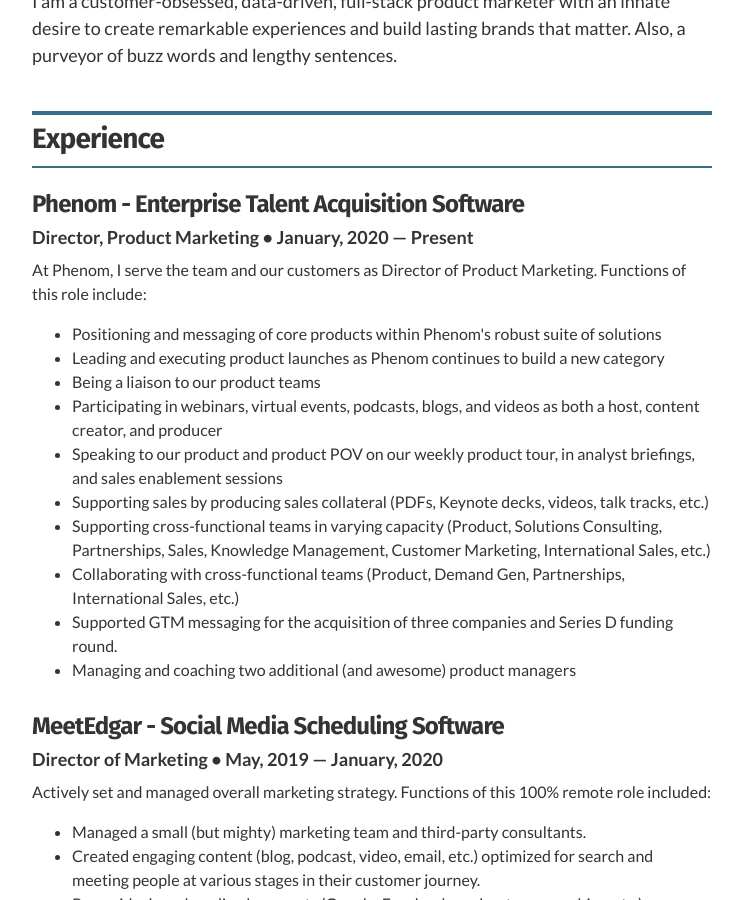
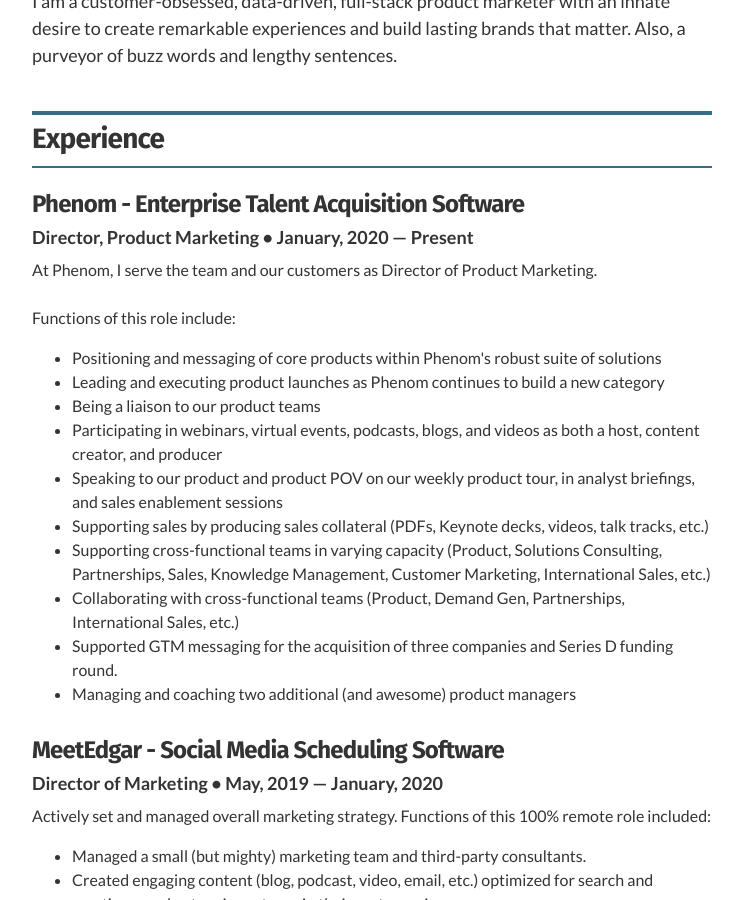
Before and after one commit to tnrt/tnrt-resume, a Jekyll site: the page built from index.html, in a window 1280 px wide and 900 px high, scrolled down 373 px. Shown: the whole window, without its empty margins (268-1011 px from the left). Built offline with Jekyll 4.4.1, drawn with Linux system fonts in a browser that asks for light colours.

Commit message:
Update resume.html

```diff
--- a/_layouts/resume.html
+++ b/_layouts/resume.html
@@ -50,7 +50,7 @@
         <div class="resume-item">
           <h3 class="resume-item-title">Phenom - Enterprise Talent Acquisition Software</h3>
           <h4 class="resume-item-details">Director, Product Marketing &bull; January, 2020 &mdash; Present</h4>
-          <p class="resume-item-copy">At Phenom, I serve the team and our customers as Director of Product Marketing. Functions of this role include:</p>
+          <p class="resume-item-copy">At Phenom, I serve the team and our customers as Director of Product Marketing.<br /><br /> Functions of this role include:</p>
           <ul class="resume-item-list">
             <li> Positioning and messaging of core products within Phenom's robust suite of solutions</li>
             <li> Leading and executing product launches as Phenom continues to build a new category</li>
```
